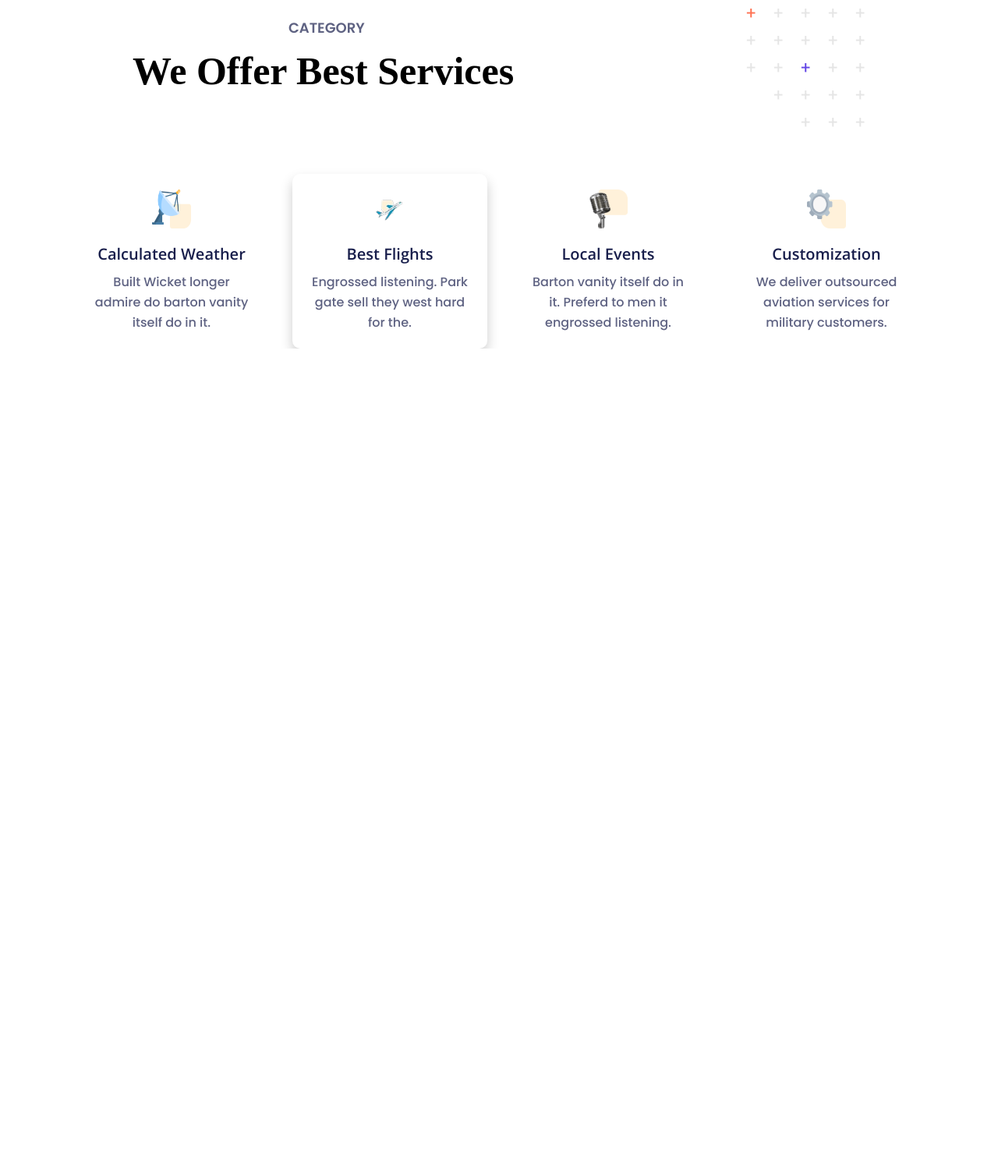
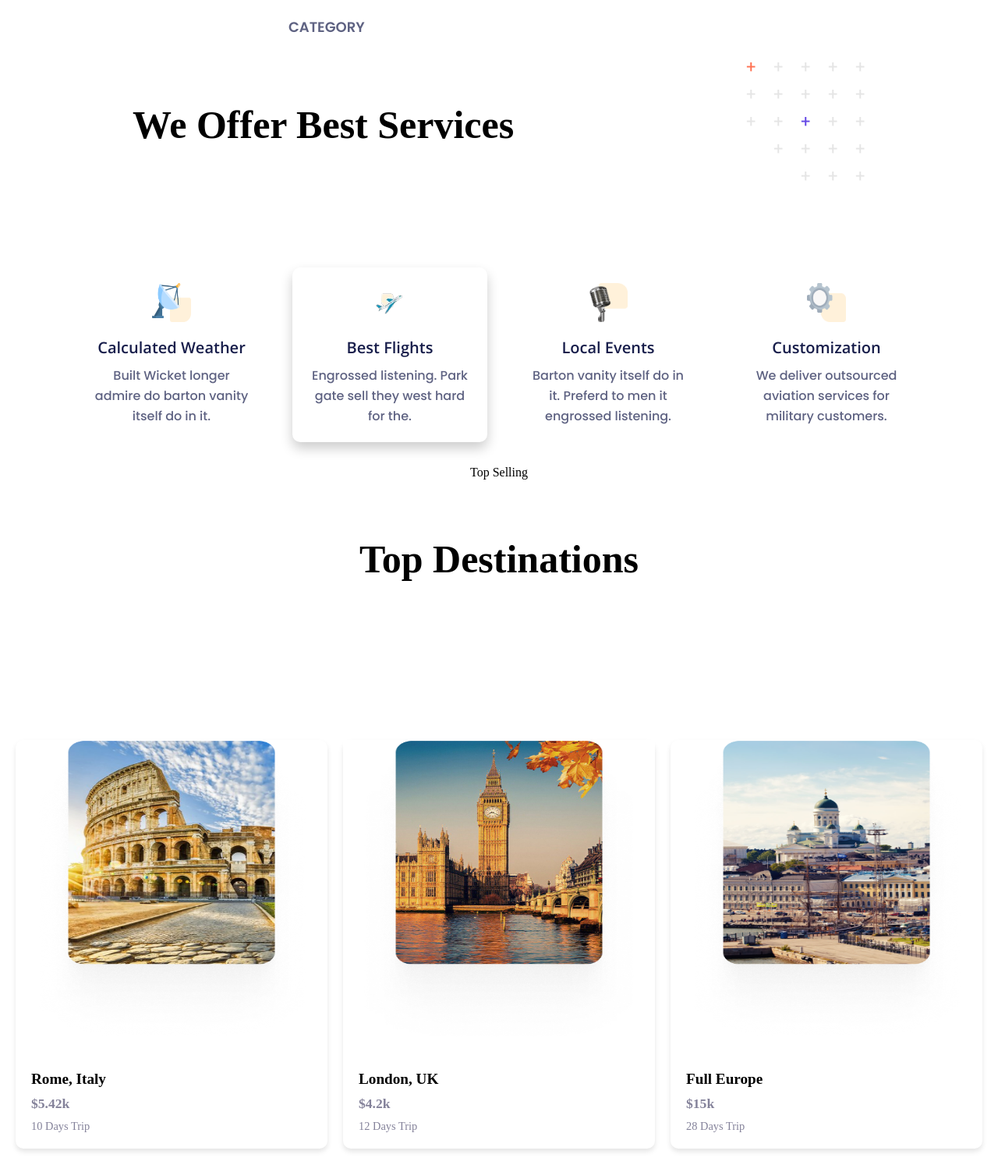
Before and after one commit to wedadosama/Jadoo, a plain HTML site: page index.html in a window 1280 px wide. Shown: the part 997-2500 px from the top of the page at 78% size. Before the commit the page ends 1444 px from the top, so only its background shows below. Drawn offline with nearby package versions, Linux system fonts and the light colour scheme; a web font is replaced by a local one.

Commit message:
Add: Destination Section

```diff
--- a/assets/styles/main.css
+++ b/assets/styles/main.css
@@ -226,13 +226,15 @@ h1{
   padding-left: 200px;
   color:var(--dark-electric-blue);
 }
-.services .container .services-main .services-text .services-head{
+.services .container .services-main .services-text .services-head,
+.destinations-head{
   font-family:"Volkhov" ;
   font-size: 50px;
   font-family: 700px;
   line-height: 64.5px;
   color:var(--black);
-  margin-bottom: 30px;
+  padding-top: 70px;
+  margin-bottom: 100px;
 }
 
 .services-section {
@@ -302,3 +304,80 @@ h1{
   color: var(--dark-electric-blue);
   line-height: 26px;
 }
+.destinations{
+  margin-top: 200px;
+}
+.destinations .container .destinations-text .paragraph-destinations{
+  font-family:"Poppins", serif ;
+  font-weight: 600;
+  font-size: 18px;
+  line-height: 27px;
+  align-items: center;
+  color: var(--dark-electric-blue);
+
+}
+.destinations .container .destinations-text .destinations-head{
+  font-family: "Volkhov";
+  font-weight: 700;
+  font-size: 50px;
+  line-height: 64.5px;
+  align-items: center;
+  color: var(--space-cadet);
+
+}
+
+
+
+    .top-destinations {
+      text-align: center;
+      padding: 30px 20px;
+    }
+
+
+
+    .destinations {
+      display: flex;
+      justify-content: center;
+      gap: 20px;
+      flex-wrap: wrap;
+    }
+
+    .destination-card {
+      border-radius: 10px;
+      box-shadow: 0 4px 6px rgba(0, 0, 0, 0.1);
+      width:auto;
+      text-align: left;
+
+    }
+
+    .destination-card img {
+      width:400px ;
+      height:400px;
+
+    }
+
+    .destination-card .info {
+      padding: 20px;
+    }
+
+    .destination-card .info h3 {
+      margin: 0 0 10px;
+      font-size: 1.2em;
+      color: var(--black);
+    }
+
+    .destination-card .info p {
+      margin: 0;
+      color:var(--roman-silver);
+    }
+
+    .destination-card .info .price {
+      font-size: 1.1em;
+      font-weight: bold;
+      margin: 10px 0;
+    }
+
+    .destination-card .info .days {
+      color : var(--roman-silver);
+      font-size: 0.9em;
+    }
--- a/index.html
+++ b/index.html
@@ -1,5 +1,5 @@
 <!DOCTYPE html>
-<html lang="en">
+< lang="en">
 <head>
   <meta charset="UTF-8">
   <meta name="viewport" content="width=device-width, initial-scale=1.0">
@@ -12,7 +12,7 @@
   <link rel="stylesheet" href="./assets/styles/main.css" />
   <title>Jadoo</title>
 </head>
-<body>
+<>
   <header>
     <div class="container">
       <div class="image">
@@ -125,6 +125,37 @@
        </div>
     </div>
     </section>
+    <section class="top-destinations">
+      <p class="CATEGORY">Top Selling</p>
+      <h2 class="destinations-head"> Top Destinations </h2>
+      <div class="destinations">
+        <div class="destination-card">
+          <img src="./assets/images/Rectangle 14.png" alt="Rome, Italy">
+          <div class="info">
+            <h3>Rome, Italy</h3>
+            <p class="price">$5.42k</p>
+            <p class="days">10 Days Trip</p>
+          </div>
+        </div>
+        <div class="destination-card">
+          <img src="./assets/images/Rectangle 15.jpg" alt="London, UK">
+          <div class="info">
+            <h3>London, UK</h3>
+            <p class="price">$4.2k</p>
+            <p class="days">12 Days Trip</p>
+          </div>
+        </div>
+        <div class="destination-card">
+          <img src="./assets/images/Rectangle 16(1).png" alt="Full Europe">
+          <div class="info">
+            <h3>Full Europe</h3>
+            <p class="price">$15k</p>
+            <p class="days">28 Days Trip</p>
+          </div>
+        </div>
+      </div>
+    </section>
+
   </main>
 
 </body>
```
Also changed, not shown: assets/images/Rectangle 15.jpg (renamed from assets/images/Rectangle 14.jpg), assets/images/Rectangle 16(1).png (renamed from assets/images/Rectangle 14 (1).png).
